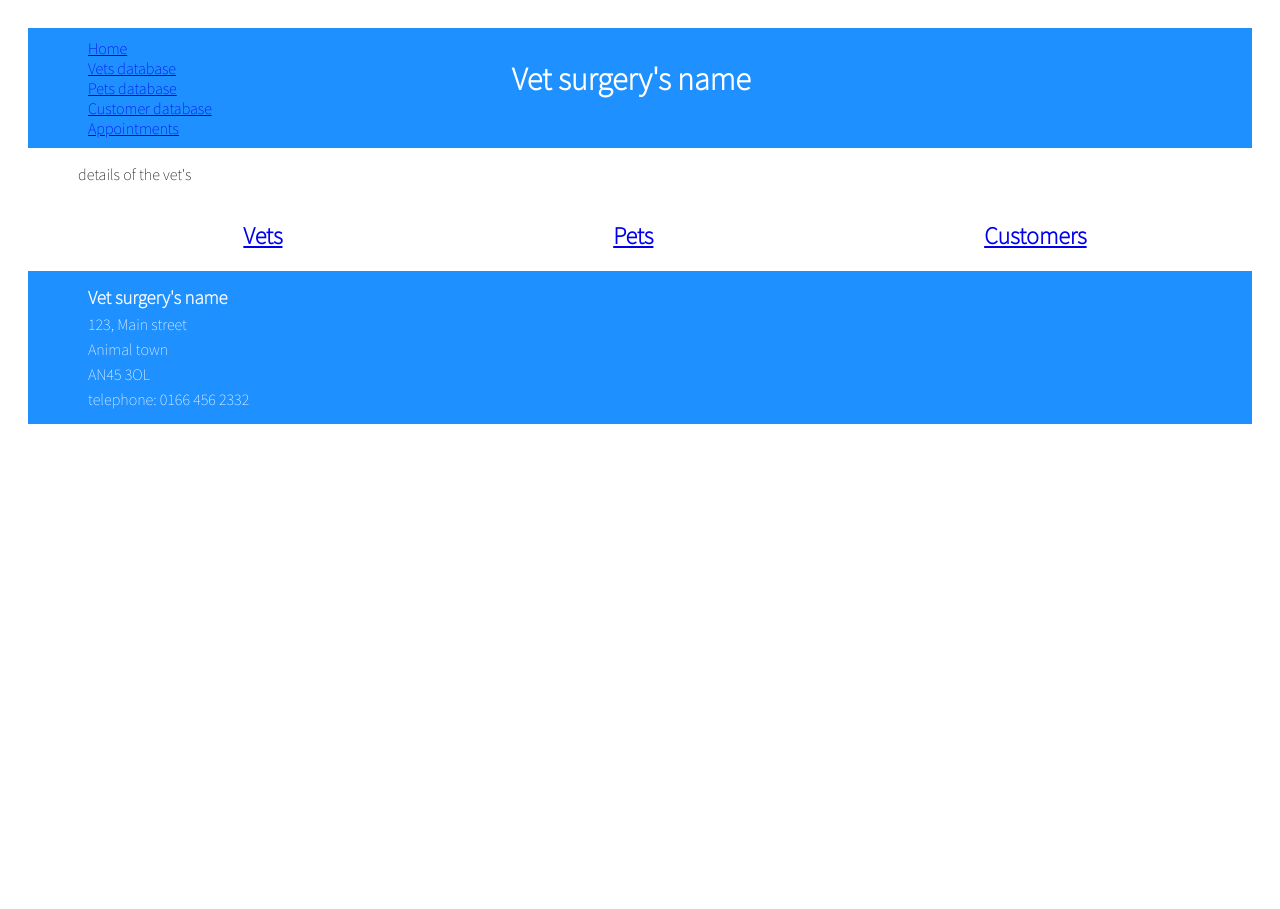
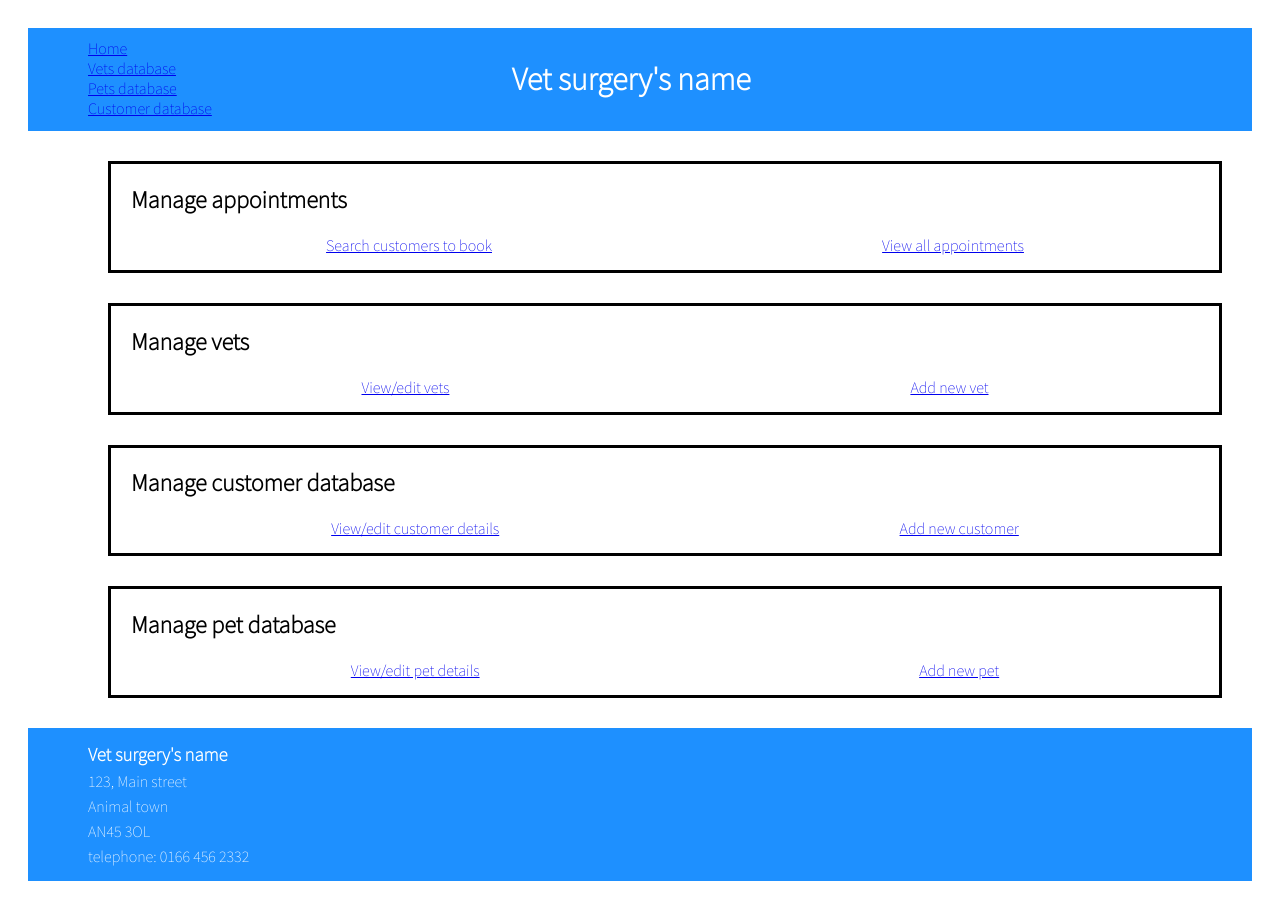
Before and after one commit to saraMDavies/vet_admin_app, a Flask app: page / in a window 1280 px wide. Before the commit the page ends 424 px from the top, so only its background shows below. Run offline with Flask 2, Linux system fonts and the light colour scheme.

Commit message:
navs added to homepage

```diff
--- a/vet_app/static/style.css
+++ b/vet_app/static/style.css
@@ -30,17 +30,23 @@ header > a:link, header > a:visited {
 
 main {
     margin-left: 50px;
-
+    display:
 }
 
-.home-options {
+main > section {
+    border-style: solid;
+    border-color: black;
+    margin: 30px;
+    padding-left: 20px;
+    padding-bottom: 15px;
+}
+
+main > section > nav {
     display: flex;
     justify-content: space-around;
 }
 
-.home-options {
 
-}
 
 .pet-list {
     padding-top: 20px;
--- a/vet_app/templates/base.html
+++ b/vet_app/templates/base.html
@@ -19,7 +19,6 @@
             <a href="/vets">Vets database</a>
             <a href="/pets">Pets database</a>
             <a href="/owners">Customer database</a>
-            <a href="/appointments">Appointments</a>
         </nav>
         <h1>Vet surgery's name</h1>
 
--- a/vet_app/templates/index.html
+++ b/vet_app/templates/index.html
@@ -3,21 +3,40 @@
 
 {% block content %}
 
-<p>details of the vet's</p>
+<section class="manage-appointments">
+    <h2>Manage appointments</h2>
+    <nav>
+    <a href="/customers">Search customers to book</a>
+    <a href="/appointments">View all appointments</a>
+    </nav>
 
-<div class="home-options">
+</section>
 
-    <h2>
-        <a href="/vets">Vets</a>
-    </h2>
-    <h2>
-        <a href="/pets">Pets</a>
-    </h2>
-    <h2>
-        <a href="/owners">Customers</a>
-    </h2>
+<section class="manage-vets">
+    <h2>Manage vets</h2>
+    <nav>
+    <a href="/vets">View/edit vets</a>
+    <a href="/vets/new">Add new vet</a>
+    </nav>
+</section>
 
-</div>
+<section class="manage-customers">
+    <h2>Manage customer database</h2>
+    <nav>
+    <a href="/owners">View/edit customer details</a>
+    <a href="/owners/new">Add new customer</a>
+    </nav>
+</section>
+
+<section class="manage-pets">
+    <h2>Manage pet database</h2>
+    <nav>
+    <a href="/pets">View/edit pet details</a>
+    <a href="/pets/new">Add new pet</a>
+    </nav>
+</section>
+
+
 
 
 {% endblock %}
```
Also changed, not shown: 2 other files.
